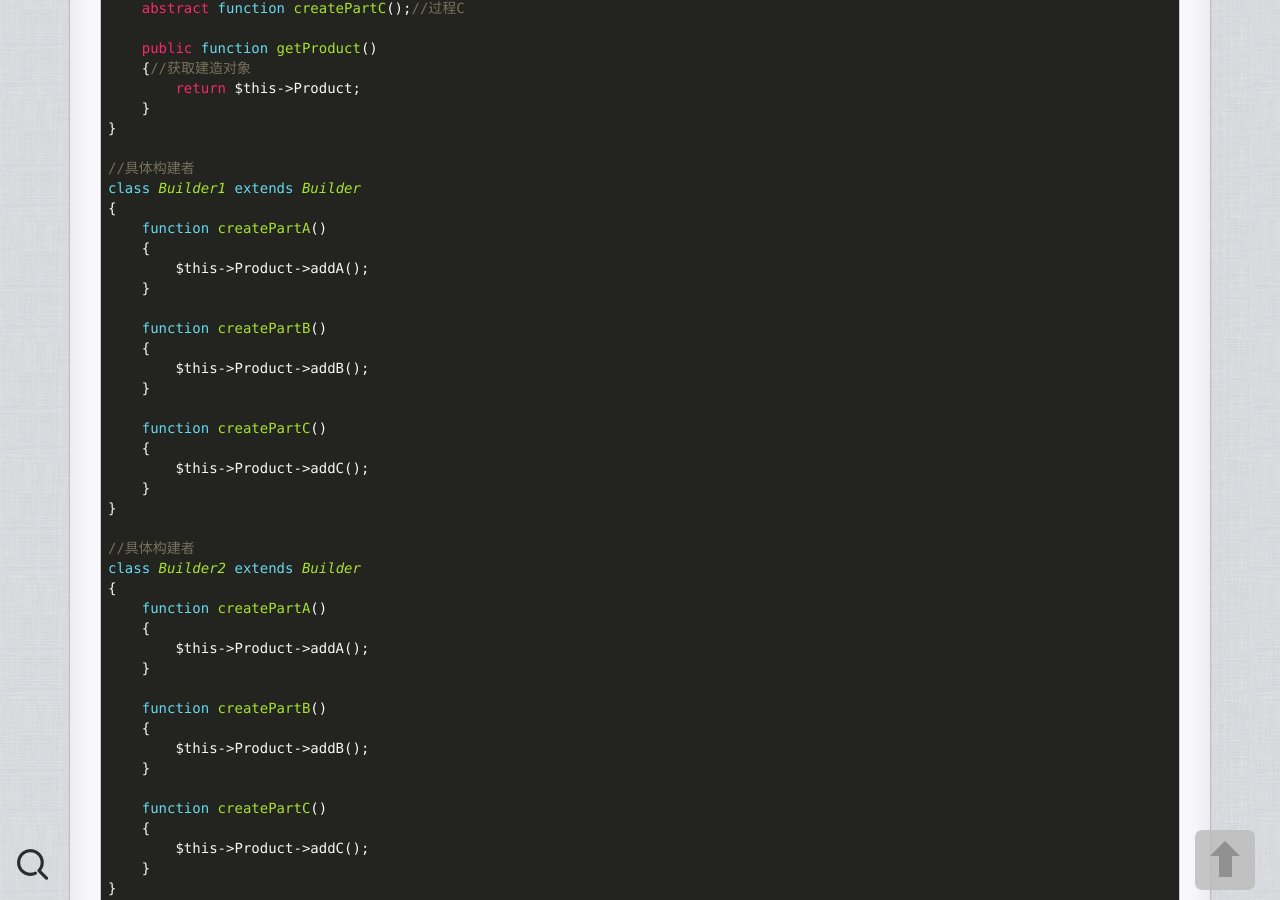
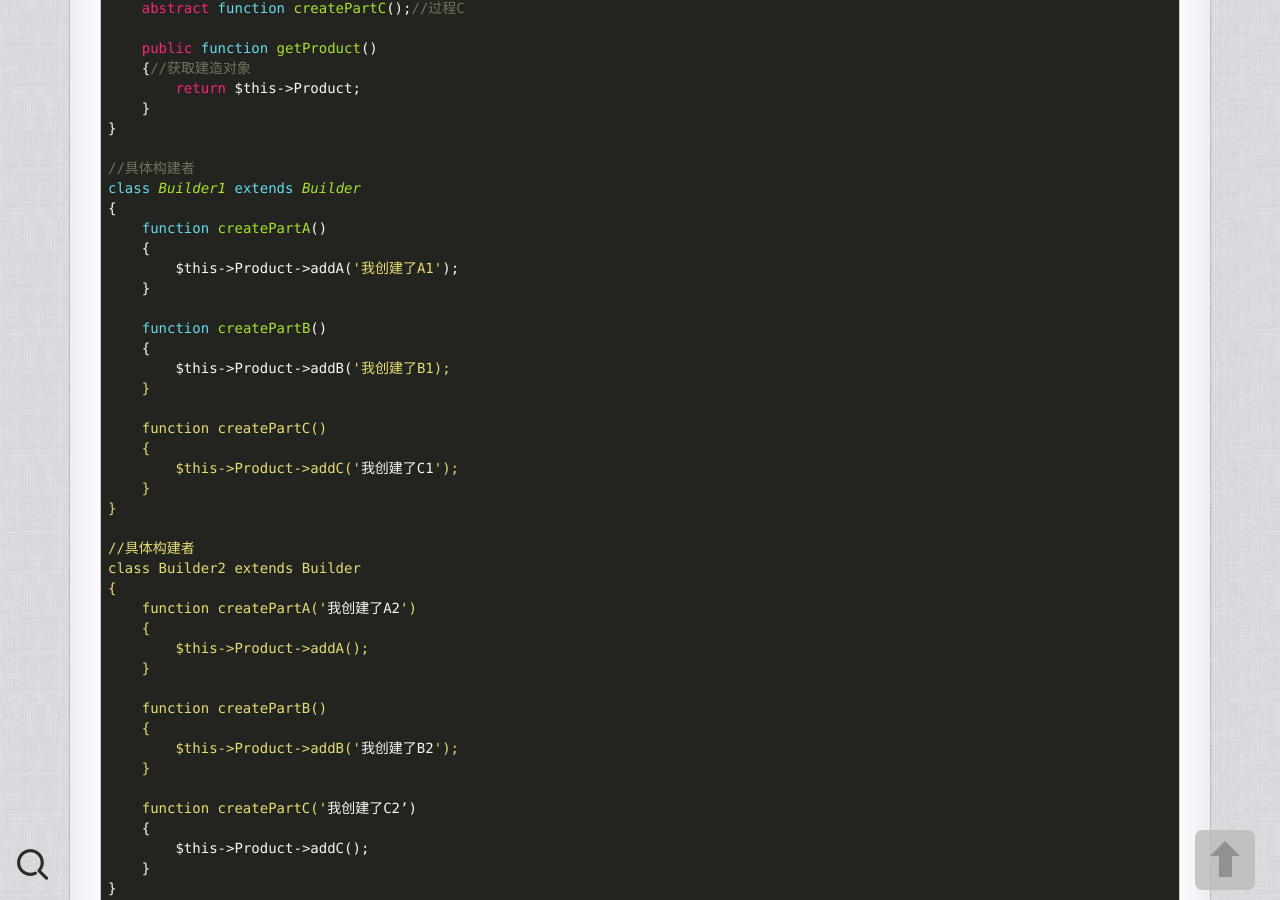
Before and after one commit to crusj/crusj.github.io, a Jekyll site: the page built from _posts/design_pattern/2018-01-18-03.md, in a window 1280 px wide and 900 px high, scrolled down 1522 px. Built offline with Jekyll 4.4.1, drawn with Linux system fonts in a browser that asks for light colours; some of the changed text lies outside the part shown.

Commit message:
构建者模式理解更新

```diff
--- a/_posts/design_pattern/2018-01-18-03.md
+++ b/_posts/design_pattern/2018-01-18-03.md
@@ -60,34 +60,34 @@ class Builder1 extends Builder
 {
     function createPartA()
     {
-        $this->Product->addA();
+        $this->Product->addA('我创建了A1');
     }
 
     function createPartB()
     {
-        $this->Product->addB();
+        $this->Product->addB('我创建了B1);
     }
 
     function createPartC()
     {
-        $this->Product->addC();
+        $this->Product->addC('我创建了C1');
     }
 }
 
 //具体构建者
 class Builder2 extends Builder
 {
-    function createPartA()
+    function createPartA('我创建了A2')
     {
         $this->Product->addA();
     }
 
     function createPartB()
     {
-        $this->Product->addB();
+        $this->Product->addB('我创建了B2');
     }
 
-    function createPartC()
+    function createPartC('我创建了C2’)
     {
         $this->Product->addC();
     }
```
Also changed, not shown: other parts of _posts/design_pattern/2018-01-18-03.md (+6 -6 lines).
